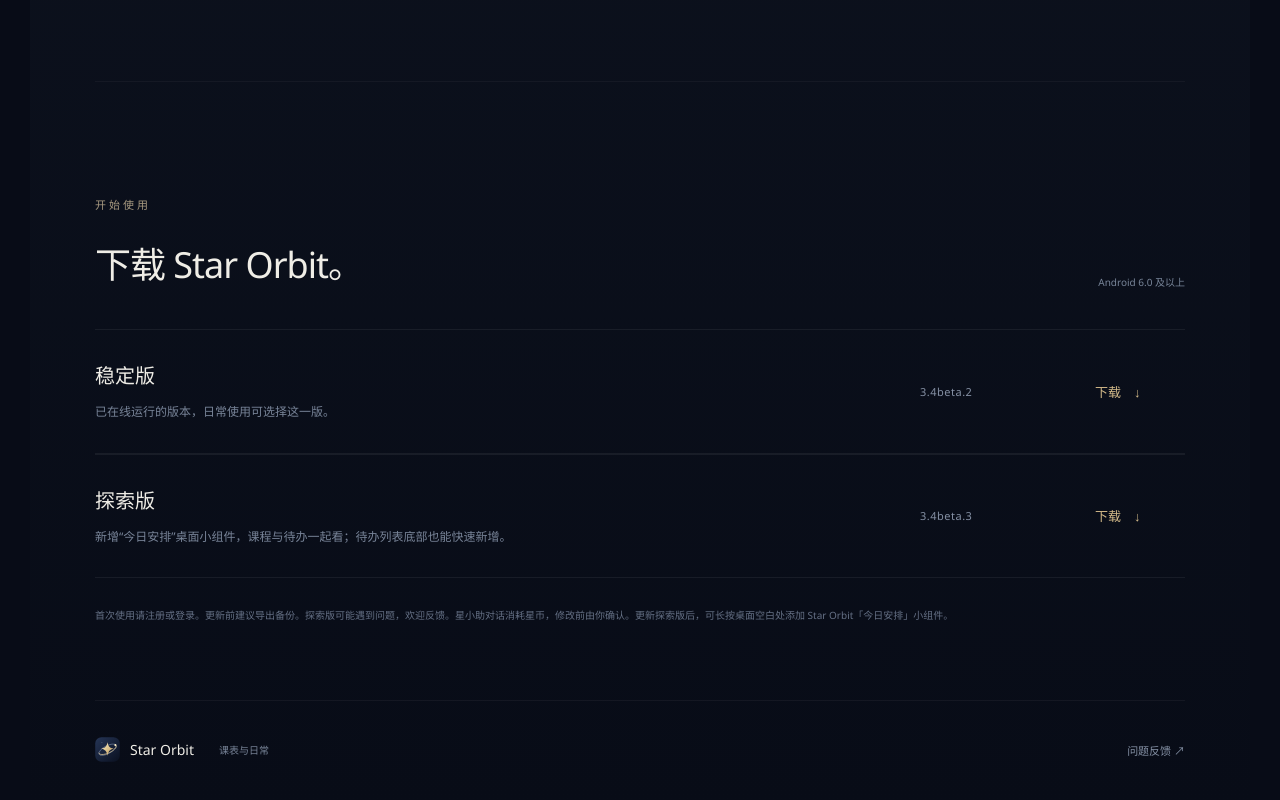
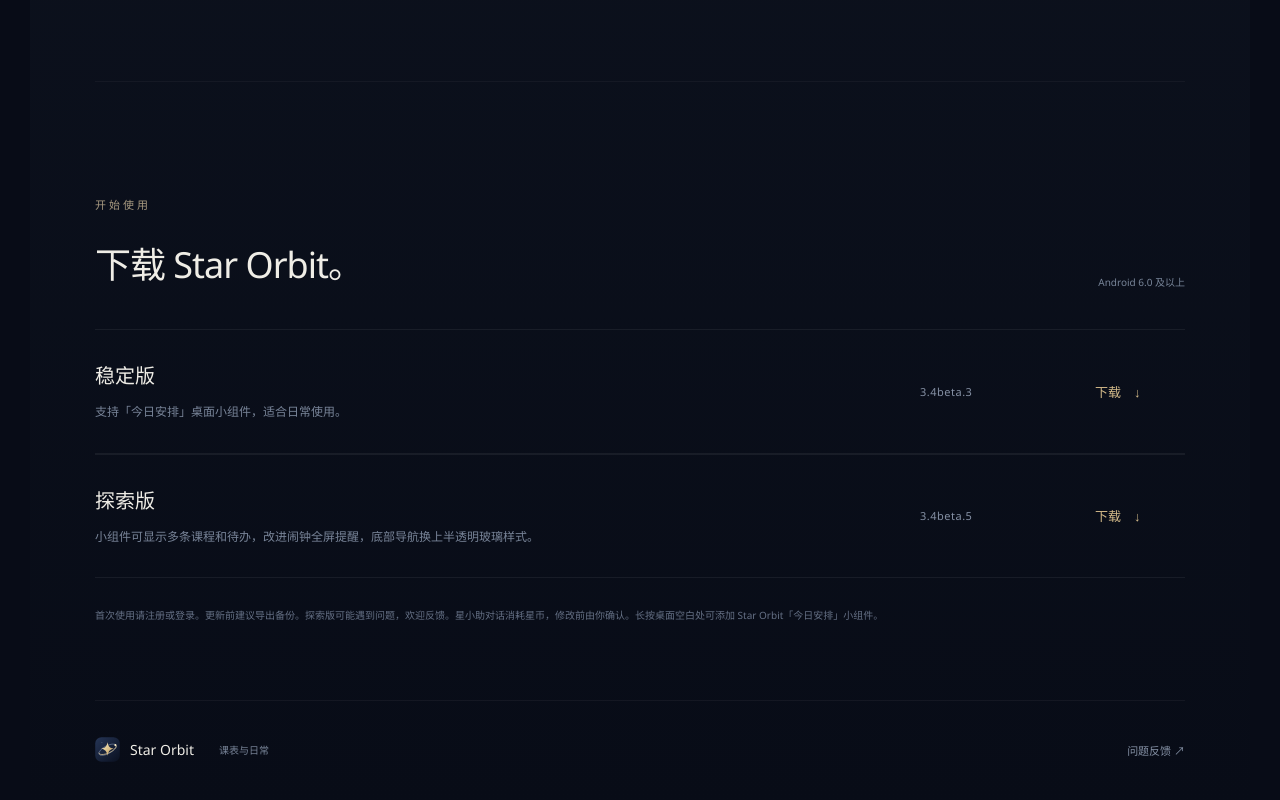
Before and after one commit to xiatian8767-creator/time-arrange, a plain HTML site: page web/download/index.html in a window 1280 px wide. Shown: the part 2342-3142 px from the top of the page. Drawn offline with Linux system fonts and the light colour scheme.

Commit message:
官网发布3.4beta.5探索版并将3.4beta.3递进为稳定版

```diff
--- a/web/download/index.html
+++ b/web/download/index.html
@@ -5,5 +5,5 @@
 <article class="feature reveal"><div class="copy"><span class="number">01 / 搭子课表</span><h2>彼此的空闲，<br>不用来回问。</h2><p>一键看看搭子的课表。<br>自己的课程和私人待办，依然各自安排。</p></div><div class="schedule-demo"><div class="segmented"><b>我的课表</b><span>搭子课表</span></div><div class="week-label"><span>一</span><span>二</span><span>三</span><span>四</span><span>五</span></div><div class="calendar"><i>高等数学<small>A204</small></i><i>大学英语<small>B306</small></i><i>数据结构<small>A205</small></i><i>软件工程<small>B302</small></i></div></div></article>
 <article class="feature reverse reveal"><div class="copy"><span class="number">02 / 星团小助</span><h2>说说你的安排，<br>一起理一理。</h2><p>输入待办，或拍下课表。<br>星小助整理成建议，由你确认后保存。</p></div><div class="mascot-demo"><div class="pet-orbit"></div><button class="big-plush" id="pet-demo" aria-label="看看星小助的表情"></button><div class="chat-bubble">明天 9 点，提醒我还书。</div><div class="chat-reply">去图书馆还书<small>明天 09:00</small><span>✓ 确认添加</span></div></div></article>
 <article class="feature reveal"><div class="copy"><span class="number">03 / 待办提醒</span><h2>到点了，<br>记得这件小事。</h2><p>日常用通知，重要的事可以开启闹钟。<br>每条待办，单独选择提醒时间。</p></div><div class="reminder-demo"><div class="sample-time">08:50<small>提前 10 分钟</small></div><div class="alarm-task"><span>♧</span><div>去图书馆还书<small>今天 09:00</small></div><small>待办</small></div><div class="alarm-actions">稍后 5 分钟<span>停止闹钟 →</span></div></div></article></section>
-<section class="downloads reveal" id="download"><span class="overline">开始使用</span><div class="download-heading"><h2>下载 Star Orbit。</h2><small>Android 6.0 及以上</small></div><article class="download-row"><div><h3>稳定版</h3><p>已在线运行的版本，日常使用可选择这一版。</p></div><small class="release">3.4beta.2</small><a href="downloads/StarOrbit-3.4beta.2.apk" download>下载　↓</a></article><article class="download-row"><div><h3>探索版</h3><p>新增“今日安排”桌面小组件，课程与待办一起看；待办列表底部也能快速新增。</p></div><small class="release">3.4beta.3</small><a href="downloads/StarOrbit-3.4beta.3.apk" download>下载　↓</a></article><p class="download-notes">首次使用请注册或登录。更新前建议导出备份。探索版可能遇到问题，欢迎反馈。星小助对话消耗星币，修改前由你确认。更新探索版后，可长按桌面空白处添加 Star Orbit「今日安排」小组件。</p></section>
+<section class="downloads reveal" id="download"><span class="overline">开始使用</span><div class="download-heading"><h2>下载 Star Orbit。</h2><small>Android 6.0 及以上</small></div><article class="download-row"><div><h3>稳定版</h3><p>支持「今日安排」桌面小组件，适合日常使用。</p></div><small class="release">3.4beta.3</small><a href="downloads/StarOrbit-3.4beta.3.apk" download>下载　↓</a></article><article class="download-row"><div><h3>探索版</h3><p>小组件可显示多条课程和待办，改进闹钟全屏提醒，底部导航换上半透明玻璃样式。</p></div><small class="release">3.4beta.5</small><a href="downloads/StarOrbit-3.4beta.5.apk" download>下载　↓</a></article><p class="download-notes">首次使用请注册或登录。更新前建议导出备份。探索版可能遇到问题，欢迎反馈。星小助对话消耗星币，修改前由你确认。长按桌面空白处可添加 Star Orbit「今日安排」小组件。</p></section>
 <footer><a class="brand" href="#home"><img src="art/orbit-mark.svg" alt="" width="25" height="25">Star Orbit</a><small>课表与日常</small><a href="/feedback/">问题反馈 ↗</a></footer></main><script src="orbit-ui.js?v=2.1.0-beta.4"></script></body></html>
```
Also changed, not shown: 2 other files.
